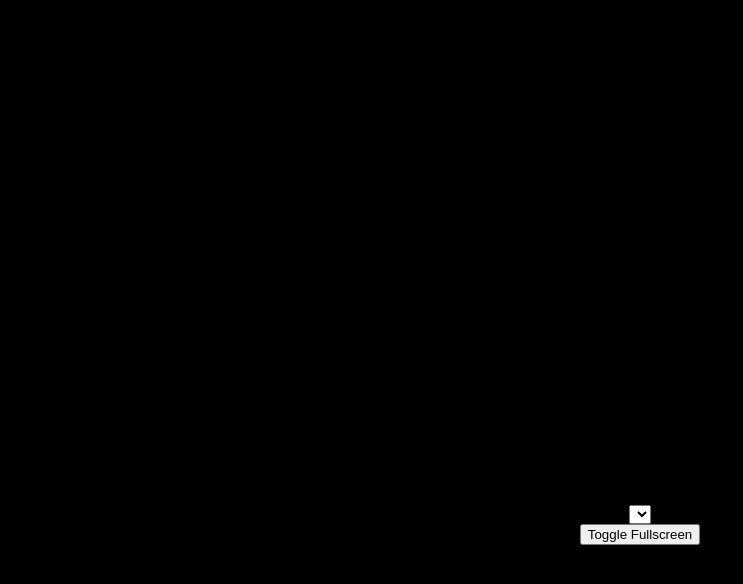
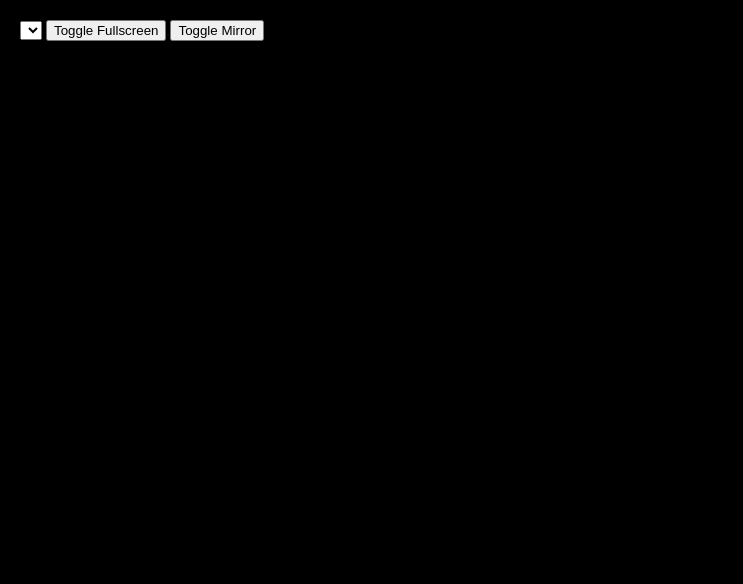
Before and after one commit to Jab11n/jabin.is-a.dev, a Jekyll site: the page camera.html, which Jekyll copies as it is, in a window 1280 px wide. Shown: the top 584 px of the page, without its empty margins (0-743 px from the left). Built offline with Jekyll 4.4.1, drawn with Linux system fonts in a browser that asks for light colours.

Commit message:
Add files via upload

```diff
--- a/camera.html
+++ b/camera.html
@@ -14,23 +14,34 @@
             margin: 0;
             background: #000;
             color: #fff;
+            overflow: hidden;
         }
         video {
-            max-width: 100%;
-            max-height: 100%;
-            display: block;
+            width: 100%;
+            height: 100%;
+            object-fit: cover; /* Fills the screen */
+        }
+        #controls {
+            position: absolute;
+            top: 20px;
+            left: 20px;
         }
     </style>
 </head>
 <body>
     <video id="video" autoplay playsinline></video>
-    <select id="deviceSelect"></select>
-    <button id="fullscreenButton">Toggle Fullscreen</button>
+    <div id="controls">
+        <select id="deviceSelect"></select>
+        <button id="fullscreenButton">Toggle Fullscreen</button>
+        <button id="mirrorButton">Toggle Mirror</button>
+    </div>
 
     <script>
         const video = document.getElementById('video');
         const deviceSelect = document.getElementById('deviceSelect');
         const fullscreenButton = document.getElementById('fullscreenButton');
+        const mirrorButton = document.getElementById('mirrorButton');
+        let isMirrored = false;
 
         async function getVideoDevices() {
             const devices = await navigator.mediaDevices.enumerateDevices();
```
Also changed, not shown: other parts of camera.html (+14 -0 lines).
